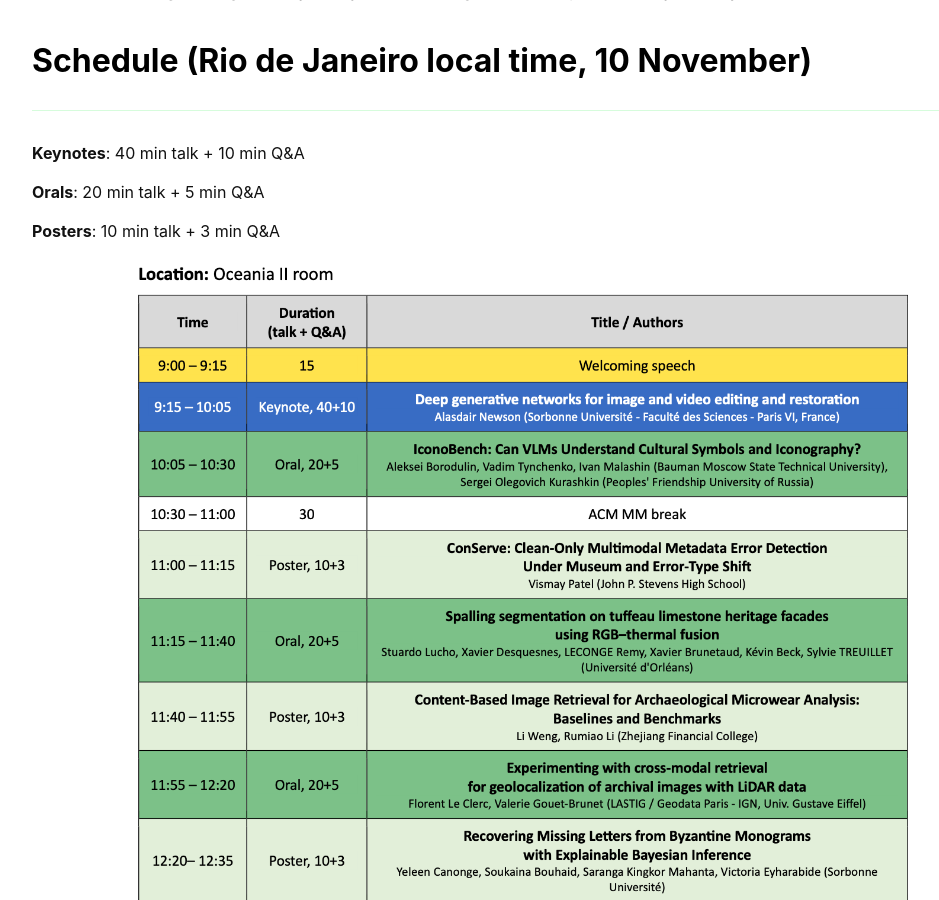
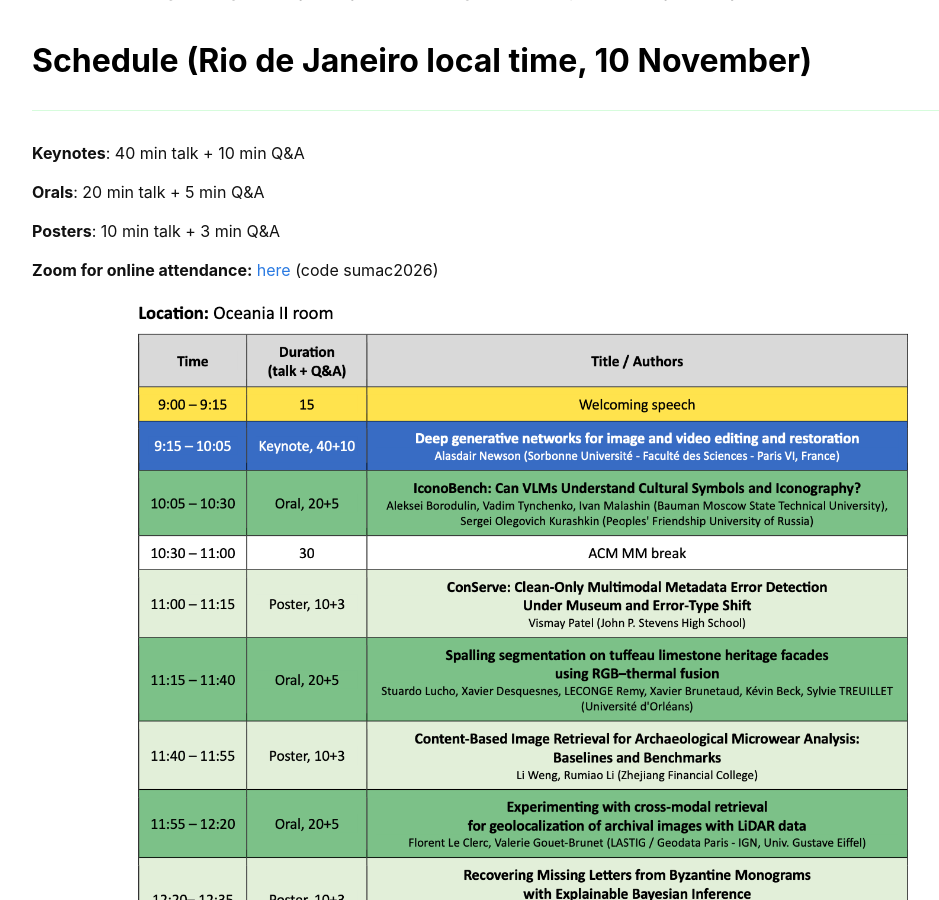
Before and after one commit to sumac-workshops/2026, a Jekyll site: the page built from index.md, in a window 1280 px wide and 900 px high, scrolled down 3975 px. Shown: the whole window, without its empty margins (118-1057 px from the left). Built offline with Jekyll 4.4.1, drawn with Linux system fonts in a browser that asks for light colours; nearby versions of some CDN libraries; part of the change alters nothing that is shown.

Commit message:
Update index.md

```diff
--- a/index.md
+++ b/index.md
@@ -24,7 +24,7 @@ layout: home
 <!-- <hr  style="color: rgb(92, 242, 117);"> -->
 <p>
 <ul>
-	<li> <b>[09 Nov, 2026]</b> Zoom for online attendance: <a href="https://openreview.net/group?id=acmmm.org/ACMMM/2026/Workshop/SUMAC](https://univ-eiffel.zoom.us/j/84351269842">here</a> (code sumac2026) </li>
+	<li> <b>[09 Nov, 2026]</b> Zoom for online attendance: <a href="https://univ-eiffel.zoom.us/j/84351269842">here</a> (code sumac2026) </li>
 	<li> <b>[25 Oct, 2026]</b> The program of the workshop is available! </li>
 	<li> <b>[16 Aug, 2026]</b> Notifications released!</li>
 	<li> <b>[12 Jul, 2026]</b> Paper submission <a href="#imp_dates">deadline</a> extended to <b>July 23, 2026 (AoE)</b></li>
@@ -187,7 +187,7 @@ Iterative Restoration Planning</i>
 <p> <b>Keynotes</b>: 40 min talk + 10 min Q&A</p>
 <p> <b>Orals</b>: 20 min talk + 5 min Q&A</p>
 <p> <b>Posters</b>: 10 min talk + 3 min Q&A</p>
-<!-- <p> <b>Zoom for online attendance:</b> <a href="https://itam.zoom.us/j/95430040530?pwd=3LTKCVFJITAp00KyGlA5bgG6f3IokN.1">here</a></p> -->
+<p> <b>Zoom for online attendance:</b> <a href="https://univ-eiffel.zoom.us/j/84351269842">here</a> (code sumac2026)</p>
 <center>
 	<img src="images/SUMAC26_schedule.png" width="80%">
 </center>
```
